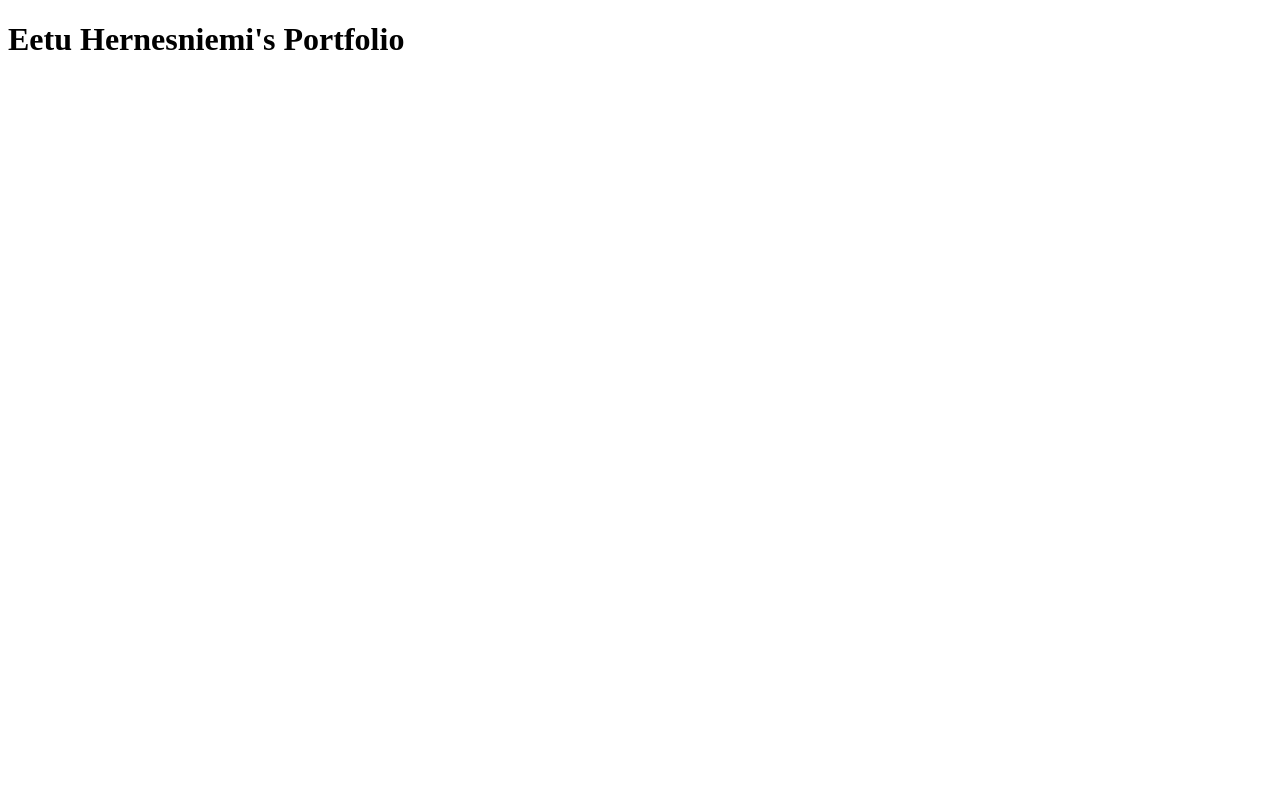
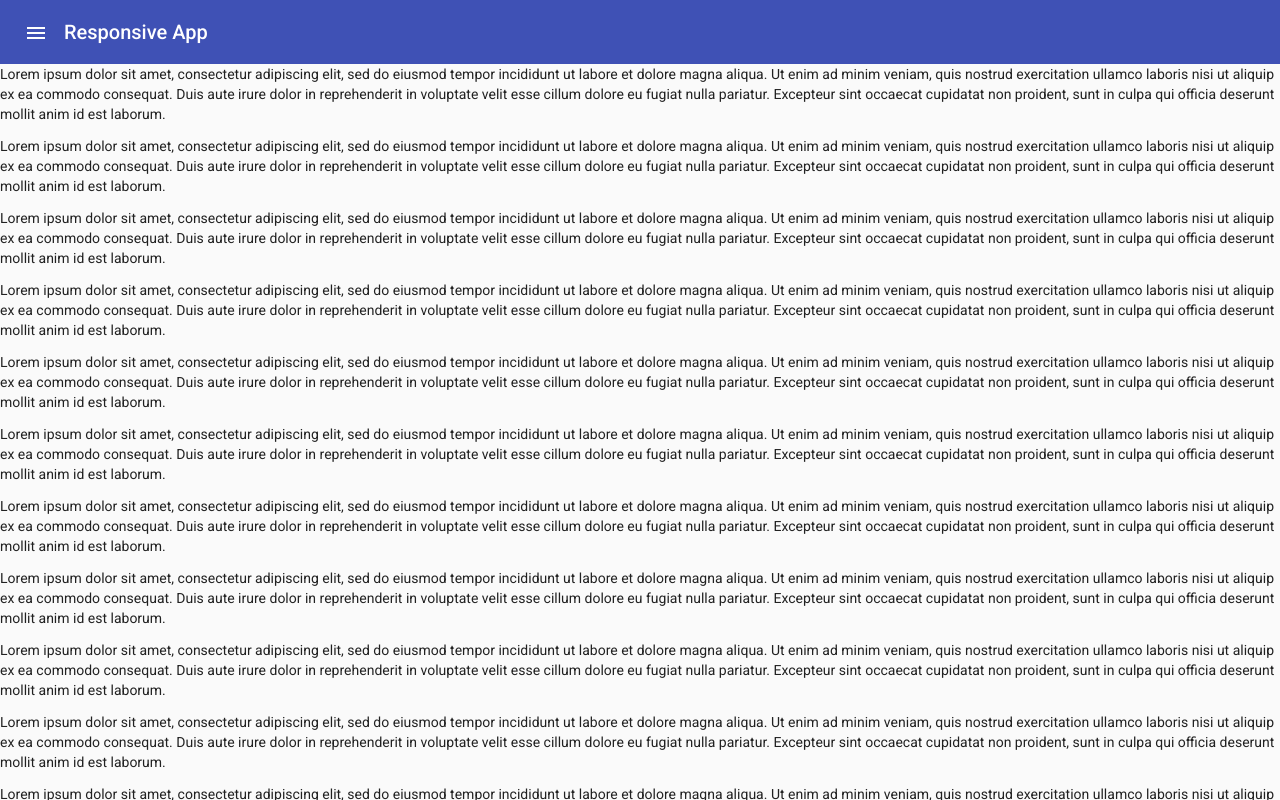
Before and after one commit to EetuHernesniemi/Portfolio, an Angular app in the folder portfolio-client-app/: page / in a window 1280 px wide. Built offline with nearby package versions, Linux system fonts and the light colour scheme.

Commit message:
material module. source code file structure changed. added navigation example.

```diff
--- a/portfolio-client-app/angular.json
+++ b/portfolio-client-app/angular.json
@@ -24,6 +24,7 @@
               "src/assets"
             ],
             "styles": [
+              "src/assets/scss/angular-material-design.scss",
               "src/styles.scss"
             ],
             "scripts": []
@@ -87,6 +88,7 @@
               "src/assets"
             ],
             "styles": [
+              "src/assets/scss/angular-material-design.scss",
               "src/styles.scss"
             ],
             "scripts": []
--- a/portfolio-client-app/package.json
+++ b/portfolio-client-app/package.json
@@ -12,6 +12,7 @@
   "private": true,
   "dependencies": {
     "@angular/animations": "~11.0.0",
+    "@angular/cdk": "^11.0.1",
     "@angular/common": "~11.0.0",
     "@angular/compiler": "~11.0.0",
     "@angular/core": "~11.0.0",
--- a/portfolio-client-app/src/app/app.component.html
+++ b/portfolio-client-app/src/app/app.component.html
@@ -1,4 +1,4 @@
-  <h1 >
+<app-sidenav>loading</app-sidenav>
+<h1>
   {{(web_page_owner_full_name + web_page_owners_genetive  + " " + web_page_title) | titlecase}}
-
 </h1>
--- a/portfolio-client-app/src/app/app.component.ts
+++ b/portfolio-client-app/src/app/app.component.ts
@@ -12,6 +12,7 @@
   web_page_owner_first_name = 'eetu';
   web_page_owner_last_name = 'hernesniemi';
   web_page_owner_full_name = this.web_page_owner_first_name + " " + this.web_page_owner_last_name;
+  showFiller = false;
   public constructor(private titleService: Title) {
     const title: string = this.web_page_title.charAt(0).toUpperCase() + this.web_page_title.slice(1) + " | "
       + this.web_page_owner_first_name.charAt(0).toUpperCase() + this.web_page_owner_first_name.slice(1)
--- /dev/null
+++ b/portfolio-client-app/src/app/navigation/sidenav/sidenav.component.html
@@ -0,0 +1,20 @@
+<div class="example-container" [class.example-is-mobile]="mobileQuery.matches" >
+  <mat-toolbar color="primary" class="example-toolbar">
+    <button mat-icon-button (click)="snav.toggle()"><mat-icon>menu</mat-icon></button>
+    <h1 class="example-app-name">Responsive App</h1>
+  </mat-toolbar>
+
+  <mat-sidenav-container class="example-sidenav-container"
+                         [style.marginTop.px]="mobileQuery.matches ? 56 : 0">
+    <mat-sidenav #snav [mode]="mobileQuery.matches ? 'over' : 'side'"
+                 [fixedInViewport]="mobileQuery.matches" fixedTopGap="56">
+      <mat-nav-list>
+        <a mat-list-item routerLink="." *ngFor="let nav of fillerNav">{{nav}}</a>
+      </mat-nav-list>
+    </mat-sidenav>
+
+    <mat-sidenav-content>
+      <p *ngFor="let content of fillerContent">{{content}}</p>
+    </mat-sidenav-content>
+  </mat-sidenav-container>
+</div>
--- /dev/null
+++ b/portfolio-client-app/src/app/navigation/sidenav/sidenav.component.scss
@@ -0,0 +1,31 @@
+.example-container {
+  display: flex;
+  flex-direction: column;
+  position: absolute;
+  top: 0;
+  bottom: 0;
+  left: 0;
+  right: 0;
+}
+
+.example-is-mobile .example-toolbar {
+  position: fixed;
+  /* Make sure the toolbar will stay on top of the content as it scrolls past. */
+  z-index: 2;
+}
+
+h1.example-app-name {
+  margin-left: 8px;
+}
+
+.example-sidenav-container {
+  /* When the sidenav is not fixed, stretch the sidenav container to fill the available space. This
+     causes `<mat-sidenav-content>` to act as our scrolling element for desktop layouts. */
+  flex: 1;
+}
+
+.example-is-mobile .example-sidenav-container {
+  /* When the sidenav is fixed, don't constrain the height of the sidenav container. This allows the
+     `<body>` to be our scrolling element for mobile layouts. */
+  flex: 1 0 auto;
+}
--- /dev/null
+++ b/portfolio-client-app/src/app/navigation/sidenav/sidenav.component.ts
@@ -0,0 +1,35 @@
+import { MediaMatcher } from '@angular/cdk/layout';
+import { ChangeDetectorRef, Component, OnDestroy } from '@angular/core';
+
+@Component({
+  selector: 'app-sidenav',
+  templateUrl: './sidenav.component.html',
+  styleUrls: ['./sidenav.component.scss']
+})
+export class SidenavComponent implements OnDestroy {
+  mobileQuery: MediaQueryList;
+
+  fillerNav = Array.from({ length: 50 }, (_, i) => `Nav Item ${i + 1}`);
+
+  fillerContent = Array.from({ length: 50 }, () =>
+    `Lorem ipsum dolor sit amet, consectetur adipiscing elit, sed do eiusmod tempor incididunt ut
+       labore et dolore magna aliqua. Ut enim ad minim veniam, quis nostrud exercitation ullamco
+       laboris nisi ut aliquip ex ea commodo consequat. Duis aute irure dolor in reprehenderit in
+       voluptate velit esse cillum dolore eu fugiat nulla pariatur. Excepteur sint occaecat
+       cupidatat non proident, sunt in culpa qui officia deserunt mollit anim id est laborum.`);
+
+  private _mobileQueryListener: () => void;
+
+  constructor(changeDetectorRef: ChangeDetectorRef, media: MediaMatcher) {
+    this.mobileQuery = media.matchMedia('(max-width: 600px)');
+    this._mobileQueryListener = () => changeDetectorRef.detectChanges();
+    this.mobileQuery.addListener(this._mobileQueryListener);
+  }
+
+  ngOnDestroy(): void {
+    this.mobileQuery.removeListener(this._mobileQueryListener);
+  }
+
+  //shouldRun = [/(^|\.)plnkr\.co$/, /(^|\.)stackblitz\.io$/].some(h => h.test(window.location.host));
+
+}
--- /dev/null
+++ b/portfolio-client-app/src/assets/scss/angular-material-design.scss
@@ -0,0 +1,39 @@
+
+// Custom Theming for Angular Material
+// For more information: https://material.angular.io/guide/theming
+@import '~@angular/material/theming';
+// Plus imports for other components in your app.
+
+// Include the common styles for Angular Material. We include this here so that you only
+// have to load a single css file for Angular Material in your app.
+// Be sure that you only ever include this mixin once!
+@include mat-core();
+
+// Define the palettes for your theme using the Material Design palettes available in palette.scss
+// (imported above). For each palette, you can optionally specify a default, lighter, and darker
+// hue. Available color palettes: https://material.io/design/color/
+$portfolio-client-app-primary: mat-palette($mat-indigo);
+$portfolio-client-app-accent: mat-palette($mat-pink, A200, A100, A400);
+
+// The warn palette is optional (defaults to red).
+$portfolio-client-app-warn: mat-palette($mat-red);
+
+// Create the theme object. A theme consists of configurations for individual
+// theming systems such as "color" or "typography".
+$portfolio-client-app-theme: mat-light-theme(( color: ( primary: $portfolio-client-app-primary, accent: $portfolio-client-app-accent, warn: $portfolio-client-app-warn, ) ));
+
+// Include theme styles for core and each component used in your app.
+// Alternatively, you can import and @include the theme mixins for each component
+// that you are using.
+@include angular-material-theme($portfolio-client-app-theme);
+
+/* You can add global styles to this file, and also import other style files */
+
+html, body {
+  height: 100%;
+}
+
+body {
+  margin: 0;
+  font-family: Roboto, "Helvetica Neue", sans-serif;
+}
--- a/portfolio-client-app/src/index.html
+++ b/portfolio-client-app/src/index.html
@@ -6,8 +6,10 @@
   <base href="/">
   <meta name="viewport" content="width=device-width, initial-scale=1">
   <link rel="icon" type="image/x-icon" href="favicon.ico">
+  <link href="https://fonts.googleapis.com/css?family=Roboto:300,400,500&display=swap" rel="stylesheet">
+  <link href="https://fonts.googleapis.com/icon?family=Material+Icons" rel="stylesheet">
 </head>
-<body>
+<body class="mat-typography">
   <app-root></app-root>
 </body>
 </html>
```
Also changed, not shown: portfolio-client-app/src/app/app.module.ts (+9 -3 lines), portfolio-client-app/src/app/modules/material.module.ts (added, +95 -0 lines), portfolio-client-app/src/app/modules/app-routing.module.ts (renamed from portfolio-client-app/src/app/app-routing.module.ts), 2 other files (tests, documents, lock files or other folders).
